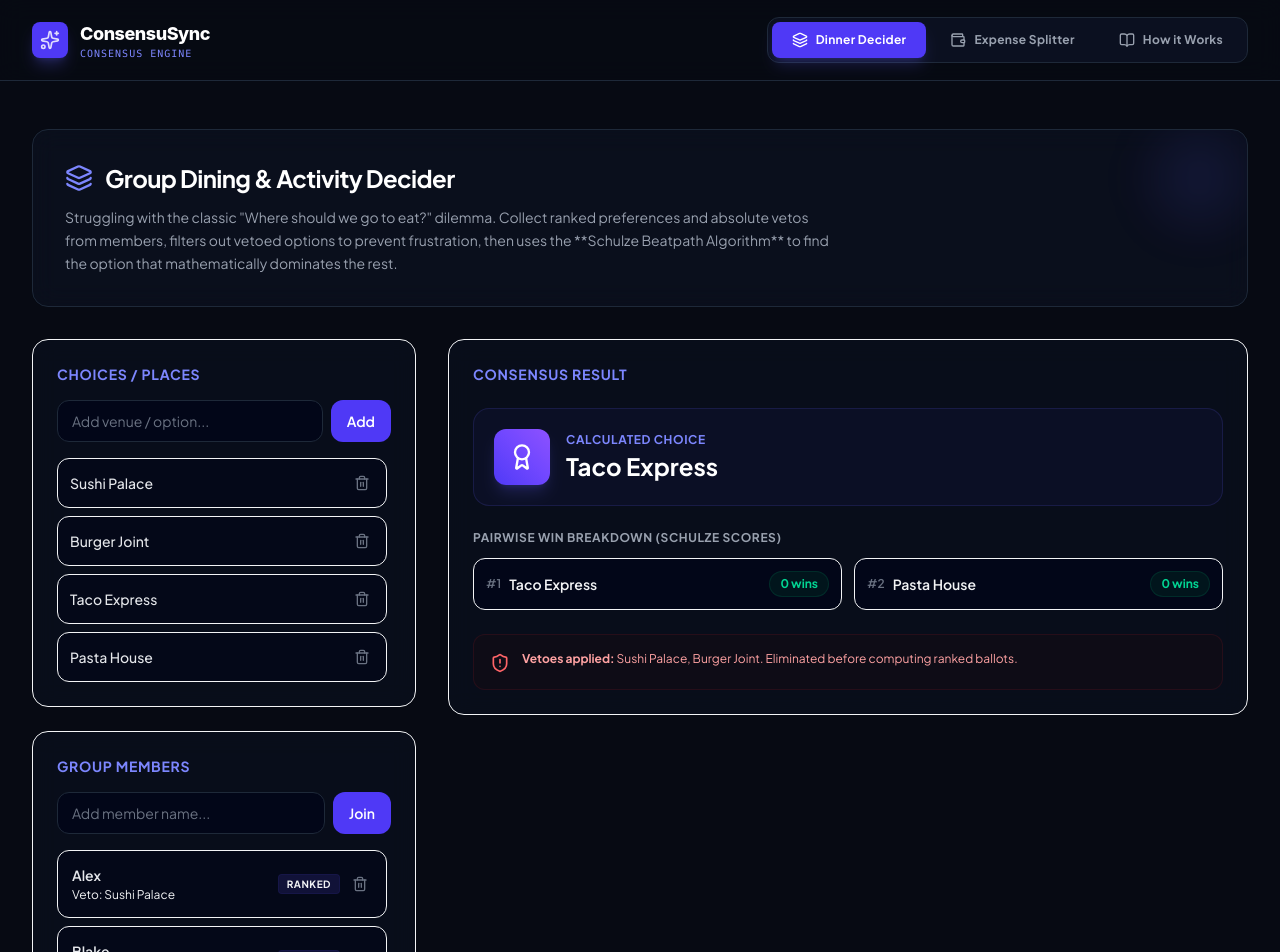
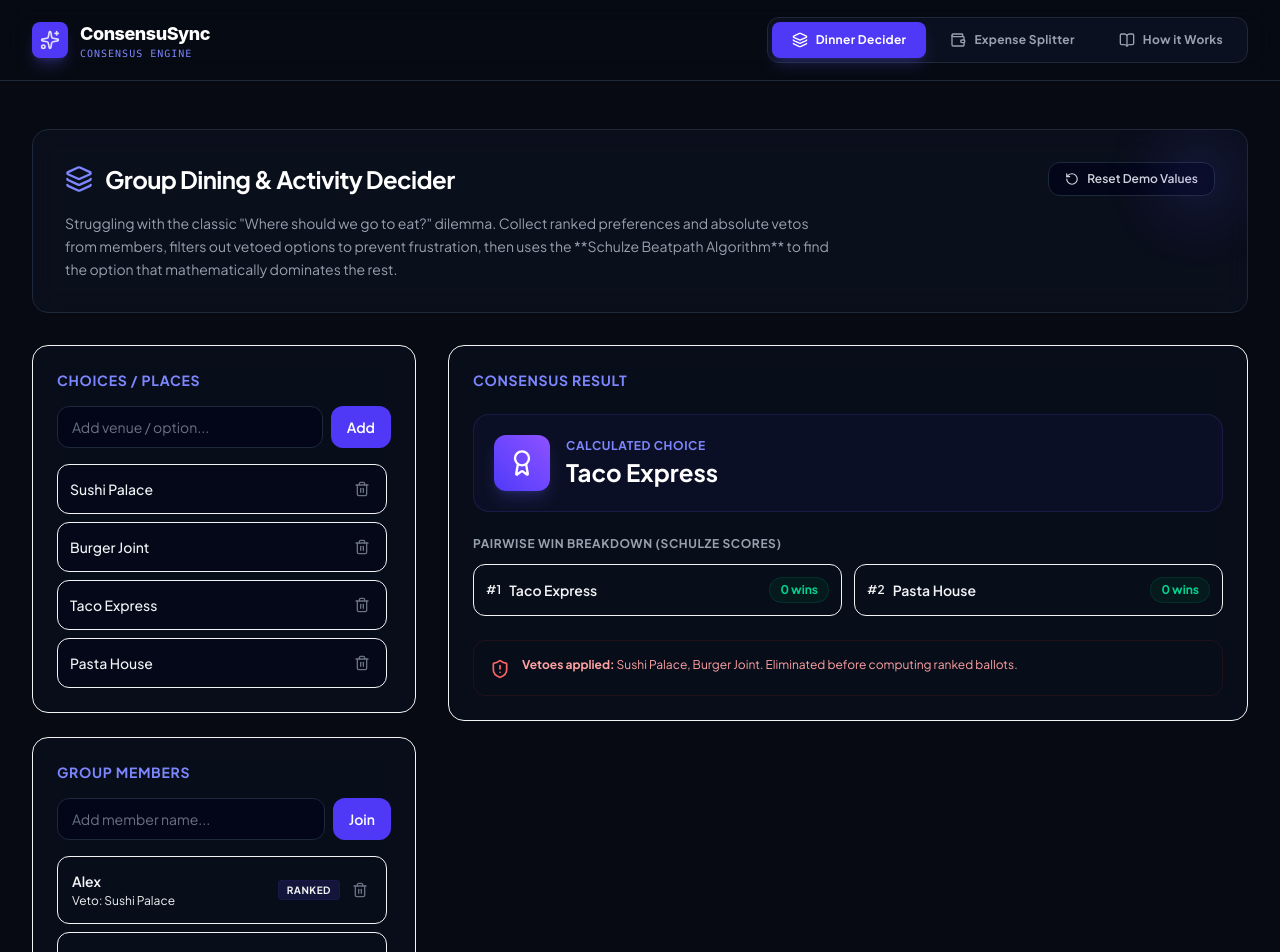
Before and after one commit to mrepiepie/Consenus-sync-, a React (Vite) app: page / in a window 1280 px wide. Shown: the top 952 px of the page. Built offline with nearby package versions, Linux system fonts and the light colour scheme.

Commit message:
Implement local storage persistence for voting and splitting entries

```diff
--- a/src/components/ActivityDecider.jsx
+++ b/src/components/ActivityDecider.jsx
@@ -2,24 +2,34 @@ import React, { useState, useEffect, useRef } from 'react';
 import { calculateSchulze } from '../utils/algorithms';
 import {
   Users, Plus, Trash2, ShieldAlert, Award,
-  Layers
+  Layers, RotateCcw
 } from 'lucide-react';
 import gsap from 'gsap';
 
-export default function ActivityDecider() {
-  const [participants, setParticipants] = useState([
+const DEFAULT_PARTICIPANTS = [
   { id: 'p1', name: 'Alex', veto: 'Sushi Palace', preferences: ['Burger Joint', 'Taco Express', 'Sushi Palace', 'Pasta House'] },
   { id: 'p2', name: 'Blake', veto: '', preferences: ['Sushi Palace', 'Pasta House', 'Burger Joint', 'Taco Express'] },
   { id: 'p3', name: 'Charlie', veto: 'Burger Joint', preferences: ['Pasta House', 'Taco Express', 'Sushi Palace', 'Burger Joint'] },
   { id: 'p4', name: 'Dana', veto: '', preferences: ['Taco Express', 'Sushi Palace', 'Pasta House', 'Burger Joint'] }
-  ]);
+];
 
-  const [options, setOptions] = useState([
+const DEFAULT_OPTIONS = [
   'Sushi Palace',
   'Burger Joint',
   'Taco Express',
   'Pasta House'
-  ]);
+];
+
+export default function ActivityDecider() {
+  const [participants, setParticipants] = useState(() => {
+    const saved = localStorage.getItem('cs_participants');
+    return saved ? JSON.parse(saved) : DEFAULT_PARTICIPANTS;
+  });
+
+  const [options, setOptions] = useState(() => {
+    const saved = localStorage.getItem('cs_options');
+    return saved ? JSON.parse(saved) : DEFAULT_OPTIONS;
+  });
 
   const [newParticipantName, setNewParticipantName] = useState('');
   const [newOptionName, setNewOptionName] = useState('');
@@ -30,9 +40,16 @@ export default function ActivityDecider() {
   const [editPrefs, setEditPrefs] = useState([]);
 
   const resultsCardRef = useRef(null);
-  const listItemsRef = useRef([]);
 
-  // GSAP animation on result updates
+  // Sync with localStorage
+  useEffect(() => {
+    localStorage.setItem('cs_participants', JSON.stringify(participants));
+  }, [participants]);
+
+  useEffect(() => {
+    localStorage.setItem('cs_options', JSON.stringify(options));
+  }, [options]);
+
   const getResults = () => {
     const activeVetoes = new Set();
     participants.forEach(p => {
@@ -72,7 +89,8 @@ export default function ActivityDecider() {
   const addOption = () => {
     const trimmed = newOptionName.trim();
     if (trimmed && !options.includes(trimmed)) {
-      setOptions([...options, trimmed]);
+      const updatedOpts = [...options, trimmed];
+      setOptions(updatedOpts);
       setParticipants(participants.map(p => ({
         ...p,
         preferences: [...p.preferences, trimmed]
@@ -115,7 +133,9 @@ export default function ActivityDecider() {
     setEditingParticipantId(p.id);
     setEditName(p.name);
     setEditVeto(p.veto);
-    setEditPrefs([...p.preferences]);
+    // Make sure we have all current options mapped
+    const missing = options.filter(o => !p.preferences.includes(o));
+    setEditPrefs([...p.preferences, ...missing].filter(o => options.includes(o)));
   };
 
   const saveParticipantEdit = () => {
@@ -143,18 +163,34 @@ export default function ActivityDecider() {
     setEditPrefs(updated);
   };
 
+  const resetToDefault = () => {
+    setParticipants(DEFAULT_PARTICIPANTS);
+    setOptions(DEFAULT_OPTIONS);
+    setEditingParticipantId(null);
+  };
+
   return (
     <div className="space-y-8">
       {/* Intro Header Section */}
       <div className="border border-gray-800 bg-slate-900/40 p-8 rounded-2xl backdrop-blur-md relative overflow-hidden">
         <div className="absolute top-0 right-0 w-24 h-24 bg-indigo-500/10 rounded-full blur-xl pointer-events-none" />
-        <div className="flex items-center gap-3 mb-3">
+        <div className="flex flex-col md:flex-row md:items-center justify-between gap-4">
+          <div className="flex items-center gap-3">
             <Layers className="h-7 w-7 text-indigo-400" />
+            <div>
               <h2 className="text-2xl font-bold text-white tracking-tight">
                 Group Dining &amp; Activity Decider
               </h2>
             </div>
-        <p className="text-gray-400 text-sm max-w-3xl leading-relaxed">
+          </div>
+          <button
+            onClick={resetToDefault}
+            className="flex items-center gap-2 bg-slate-950 border border-gray-800 hover:border-gray-700 text-gray-300 px-4 py-2 rounded-xl text-xs font-semibold transition"
+          >
+            <RotateCcw className="h-3.5 w-3.5" /> Reset Demo Values
+          </button>
+        </div>
+        <p className="text-gray-400 text-sm max-w-3xl leading-relaxed mt-4">
           Struggling with the classic "Where should we go to eat?" dilemma. Collect ranked preferences and absolute vetos from members, filters out vetoed options to prevent frustration, then uses the **Schulze Beatpath Algorithm** to find the option that mathematically dominates the rest.
         </p>
       </div>
@@ -187,7 +223,7 @@ export default function ActivityDecider() {
             <div className="space-y-2 max-h-60 overflow-y-auto pr-1">
               {options.map(opt => (
                 <div key={opt} className="flex justify-between items-center bg-slate-950/60 p-3 rounded-xl border border-gray-855 text-sm">
-                  <span className="font-medium text-gray-200">{opt}</span>
+                  <span className="font-medium text-gray-205">{opt}</span>
                   <button
                     onClick={() => removeOption(opt)}
                     className="text-gray-500 hover:text-red-400 p-1 transition"
@@ -229,11 +265,11 @@ export default function ActivityDecider() {
                   className={`flex justify-between items-center p-3.5 rounded-xl border text-sm cursor-pointer transition ${
                     editingParticipantId === p.id
                     ? 'bg-indigo-950/20 border-indigo-500/80 shadow-md shadow-indigo-500/5'
-                    : 'bg-slate-950/60 border-gray-850 hover:border-indigo-500/30'
+                    : 'bg-slate-955/60 border-gray-850 hover:border-indigo-500/30'
                   }`}
                 >
                   <div>
-                    <div className="font-semibold text-gray-200">{p.name}</div>
+                    <div className="font-semibold text-gray-205">{p.name}</div>
                     <div className="text-xs text-gray-550 mt-0.5 truncate max-w-[150px]">
                       {p.veto ? `Veto: ${p.veto}` : 'No veto'}
                     </div>
@@ -262,7 +298,7 @@ export default function ActivityDecider() {
         <div className="lg:col-span-2 space-y-6">
           {/* Member Preferences Editor */}
           {editingParticipantId && (
-            <div className="border border-indigo-500/20 bg-indigo-950/5 backdrop-blur-md p-6 rounded-2xl animate-fade-in">
+            <div className="border border-indigo-500/20 bg-indigo-955/5 backdrop-blur-md p-6 rounded-2xl animate-fade-in">
               <div className="flex justify-between items-center mb-6">
                 <h3 className="text-lg font-bold text-white">
                   Preferences Editor: {editName}
@@ -283,7 +319,7 @@ export default function ActivityDecider() {
                   <select
                     value={editVeto}
                     onChange={(e) => setEditVeto(e.target.value)}
-                    className="w-full bg-slate-955 border border-gray-800 rounded-xl px-3.5 py-2.5 text-sm focus:outline-none focus:border-indigo-500 text-white"
+                    className="w-full bg-slate-950 border border-gray-800 rounded-xl px-3.5 py-2.5 text-sm focus:outline-none focus:border-indigo-500 text-white"
                   >
                     <option value="">No veto (willing to compromise)</option>
                     {options.map(opt => (
@@ -357,9 +393,9 @@ export default function ActivityDecider() {
                   </h4>
                   <div className="grid grid-cols-1 md:grid-cols-2 gap-3">
                     {results.ranked.map((r, i) => (
-                      <div key={r.name} className="flex justify-between items-center bg-slate-950 p-3 rounded-xl border border-gray-850">
+                      <div key={r.name} className="flex justify-between items-center bg-slate-955 p-3 rounded-xl border border-gray-850">
                         <span className="font-semibold text-sm text-gray-250 flex items-center gap-2">
-                          <span className="text-xs text-gray-500">#{i + 1}</span>
+                          <span className="text-xs text-gray-550">#{i + 1}</span>
                           {r.name}
                         </span>
                         <span className="text-xs px-2.5 py-1 bg-emerald-950/40 text-emerald-400 rounded-full border border-emerald-800/30 font-bold">
@@ -371,7 +407,7 @@ export default function ActivityDecider() {
                 </div>
 
                 {results.vetoes.length > 0 && (
-                  <div className="bg-red-950/10 border border-red-500/10 p-4 rounded-xl flex gap-3 text-xs text-red-300">
+                  <div className="bg-red-955/10 border border-red-500/10 p-4 rounded-xl flex gap-3 text-xs text-red-300">
                     <ShieldAlert className="h-5 w-5 text-red-400 flex-shrink-0 mt-0.5" />
                     <div>
                       <span className="font-bold">Vetoes applied:</span> {results.vetoes.join(', ')}. Eliminated before computing ranked ballots.
@@ -380,7 +416,7 @@ export default function ActivityDecider() {
                 )}
               </div>
             ) : (
-              <div className="text-center py-12 text-gray-500 text-sm">
+              <div className="text-center py-12 text-gray-550 text-sm">
                 {results.vetoes.length === options.length ? (
                   <p className="flex items-center justify-center gap-2 text-amber-400">
                     <ShieldAlert className="h-5 w-5" />
--- a/src/components/BillSplitter.jsx
+++ b/src/components/BillSplitter.jsx
@@ -1,26 +1,52 @@
 import React, { useState, useEffect, useRef } from 'react';
 import { calculateDebtSettlement } from '../utils/algorithms';
 import {
-  Plus, Trash2, DollarSign, Wallet, CreditCard
+  Plus, Trash2, DollarSign, Wallet, CreditCard, RotateCcw
 } from 'lucide-react';
 import gsap from 'gsap';
 
-export default function BillSplitter() {
-  const [members, setMembers] = useState(['Alex', 'Blake', 'Charlie', 'Dana']);
-  const [newMember, setNewMember] = useState('');
+const DEFAULT_MEMBERS = ['Alex', 'Blake', 'Charlie', 'Dana'];
 
-  const [expenses, setExpenses] = useState([
+const DEFAULT_EXPENSES = [
   { id: '1', description: 'Group Lunch', amount: 80, paidBy: 'Alex', splitAmong: ['Alex', 'Blake', 'Charlie', 'Dana'] },
   { id: '2', description: 'Cab Ride', amount: 30, paidBy: 'Blake', splitAmong: ['Alex', 'Blake', 'Charlie'] },
   { id: '3', description: 'Snacks & Drinks', amount: 45, paidBy: 'Charlie', splitAmong: ['Charlie', 'Dana'] }
-  ]);
+];
 
+export default function BillSplitter() {
+  const [members, setMembers] = useState(() => {
+    const saved = localStorage.getItem('cs_members');
+    return saved ? JSON.parse(saved) : DEFAULT_MEMBERS;
+  });
+
+  const [expenses, setExpenses] = useState(() => {
+    const saved = localStorage.getItem('cs_expenses');
+    return saved ? JSON.parse(saved) : DEFAULT_EXPENSES;
+  });
+
+  const [newMember, setNewMember] = useState('');
   const [desc, setDesc] = useState('');
   const [amt, setAmt] = useState('');
   const [payer, setPayer] = useState('Alex');
   const [splitList, setSplitList] = useState(['Alex', 'Blake', 'Charlie', 'Dana']);
 
   const resultsRef = useRef(null);
+
+  // Sync state with localStorage
+  useEffect(() => {
+    localStorage.setItem('cs_members', JSON.stringify(members));
+  }, [members]);
+
+  useEffect(() => {
+    localStorage.setItem('cs_expenses', JSON.stringify(expenses));
+  }, [expenses]);
+
+  // Keep payer option valid if members are modified
+  useEffect(() => {
+    if (members.length > 0 && !members.includes(payer)) {
+      setPayer(members[0]);
+    }
+  }, [members, payer]);
 
   const addMember = () => {
     const trimmed = newMember.trim();
@@ -68,6 +94,12 @@ export default function BillSplitter() {
     }
   };
 
+  const resetToDefault = () => {
+    setMembers(DEFAULT_MEMBERS);
+    setExpenses(DEFAULT_EXPENSES);
+    setSplitList(DEFAULT_MEMBERS);
+  };
+
   const settlements = calculateDebtSettlement(expenses, members);
 
   // GSAP animation when settlements change
@@ -86,13 +118,21 @@ export default function BillSplitter() {
       {/* Intro Header Section */}
       <div className="border border-gray-800 bg-slate-900/40 p-8 rounded-2xl backdrop-blur-md relative overflow-hidden">
         <div className="absolute top-0 right-0 w-24 h-24 bg-emerald-500/10 rounded-full blur-xl pointer-events-none" />
-        <div className="flex items-center gap-3 mb-3">
+        <div className="flex flex-col md:flex-row md:items-center justify-between gap-4">
+          <div className="flex items-center gap-3">
             <Wallet className="h-7 w-7 text-indigo-400" />
             <h2 className="text-2xl font-bold text-white tracking-tight">
               Shared Expense &amp; Bill Splitter
             </h2>
           </div>
-        <p className="text-gray-400 text-sm max-w-3xl leading-relaxed">
+          <button
+            onClick={resetToDefault}
+            className="flex items-center gap-2 bg-slate-950 border border-gray-800 hover:border-gray-700 text-gray-300 px-4 py-2 rounded-xl text-xs font-semibold transition"
+          >
+            <RotateCcw className="h-3.5 w-3.5" /> Reset Demo Values
+          </button>
+        </div>
+        <p className="text-gray-400 text-sm max-w-3xl leading-relaxed mt-4">
           Resolves conflicts when settling shared expenses among groups. Instead of everyone making messy individual payments back and forth, the engine simplifies balances using a **Greedy Debt Consolidation Algorithm** to compute the absolute minimum number of payments needed.
         </p>
       </div>
@@ -122,7 +162,7 @@ export default function BillSplitter() {
             </div>
             <div className="flex flex-wrap gap-2">
               {members.map(m => (
-                <div key={m} className="flex items-center gap-1.5 bg-slate-950/60 border border-gray-850 px-3 py-1.5 rounded-xl text-xs">
+                <div key={m} className="flex items-center gap-1.5 bg-slate-955/60 border border-gray-850 px-3 py-1.5 rounded-xl text-xs">
                   <span className="text-gray-250 font-medium">{m}</span>
                   <button onClick={() => removeMember(m)} className="text-gray-500 hover:text-red-400 ml-1 transition">
                     &times;
@@ -145,7 +185,7 @@ export default function BillSplitter() {
                   value={desc}
                   onChange={(e) => setDesc(e.target.value)}
                   placeholder="e.g. Dinner, Uber, AirBnb..."
-                  className="w-full bg-slate-950 border border-gray-800 rounded-xl px-3.5 py-2.5 text-sm focus:outline-none focus:border-indigo-500 text-white placeholder-gray-500"
+                  className="w-full bg-slate-955 border border-gray-800 rounded-xl px-3.5 py-2.5 text-sm focus:outline-none focus:border-indigo-500 text-white placeholder-gray-500"
                 />
               </div>
 
@@ -157,7 +197,7 @@ export default function BillSplitter() {
                     value={amt}
                     onChange={(e) => setAmt(e.target.value)}
                     placeholder="0.00"
-                    className="w-full bg-slate-950 border border-gray-800 rounded-xl px-3.5 py-2.5 text-sm focus:outline-none focus:border-indigo-500 text-white placeholder-gray-500"
+                    className="w-full bg-slate-955 border border-gray-800 rounded-xl px-3.5 py-2.5 text-sm focus:outline-none focus:border-indigo-500 text-white placeholder-gray-500"
                   />
                 </div>
                 <div>
@@ -165,7 +205,7 @@ export default function BillSplitter() {
                   <select
                     value={payer}
                     onChange={(e) => setPayer(e.target.value)}
-                    className="w-full bg-slate-950 border border-gray-800 rounded-xl px-3.5 py-2.5 text-sm focus:outline-none focus:border-indigo-500 text-white"
+                    className="w-full bg-slate-955 border border-gray-800 rounded-xl px-3.5 py-2.5 text-sm focus:outline-none focus:border-indigo-500 text-white"
                   >
                     {members.map(m => (
                       <option key={m} value={m}>{m}</option>
@@ -212,7 +252,7 @@ export default function BillSplitter() {
               {expenses.map(exp => (
                 <div key={exp.id} className="flex justify-between items-center bg-slate-950/60 p-4 rounded-xl border border-gray-855 text-sm">
                   <div>
-                    <div className="font-semibold text-gray-200">{exp.description}</div>
+                    <div className="font-semibold text-gray-205">{exp.description}</div>
                     <div className="text-xs text-gray-500 mt-1">
                       Paid by <span className="text-indigo-400 font-medium">{exp.paidBy}</span> &middot; Split among {exp.splitAmong.join(', ')}
                     </div>
@@ -260,7 +300,7 @@ export default function BillSplitter() {
                 ))}
               </div>
             ) : (
-              <div className="text-center py-12 text-gray-500 text-sm">
+              <div className="text-center py-12 text-gray-550 text-sm">
                 No debts to settle! All balances are balanced.
               </div>
             )}
```
Lines whose indentation alone changed are shown as unchanged.
